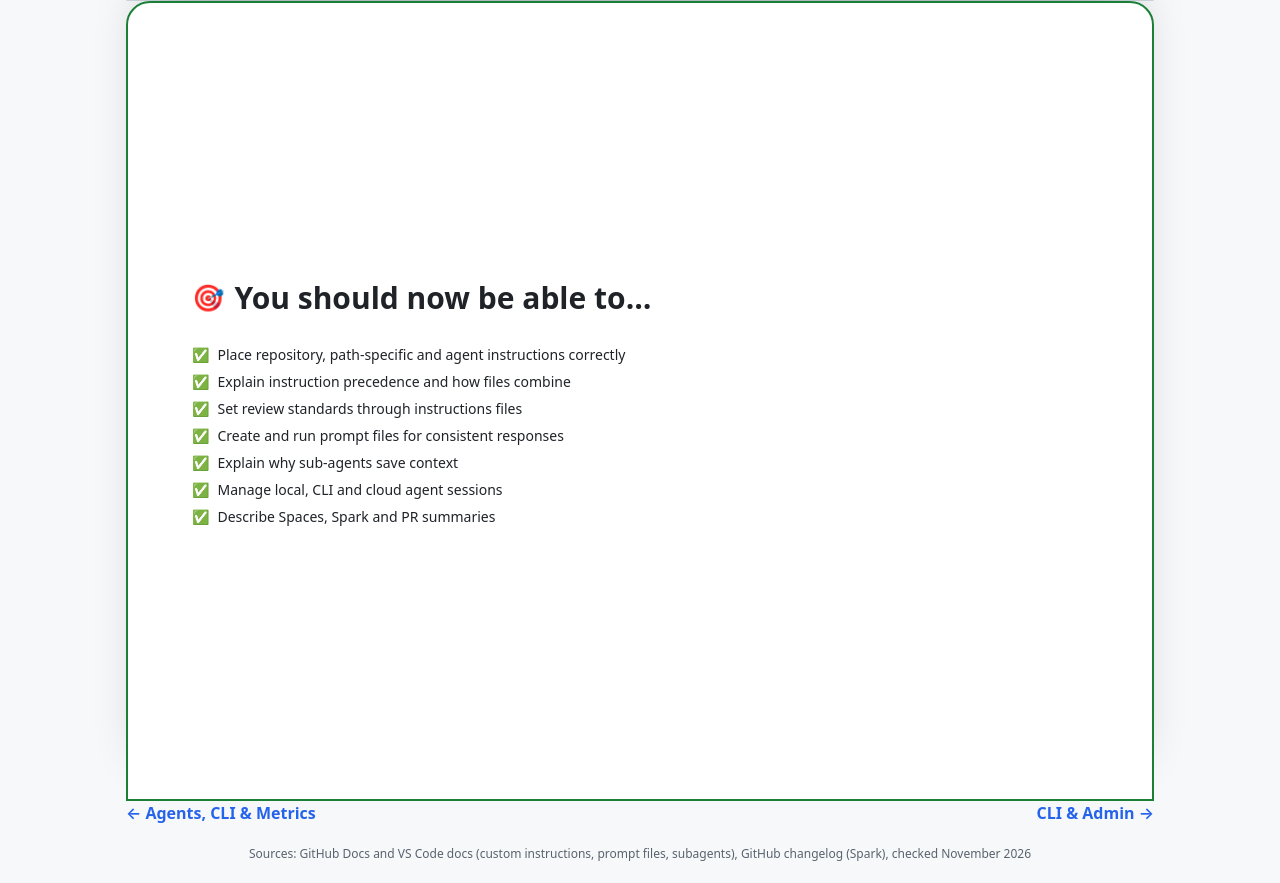
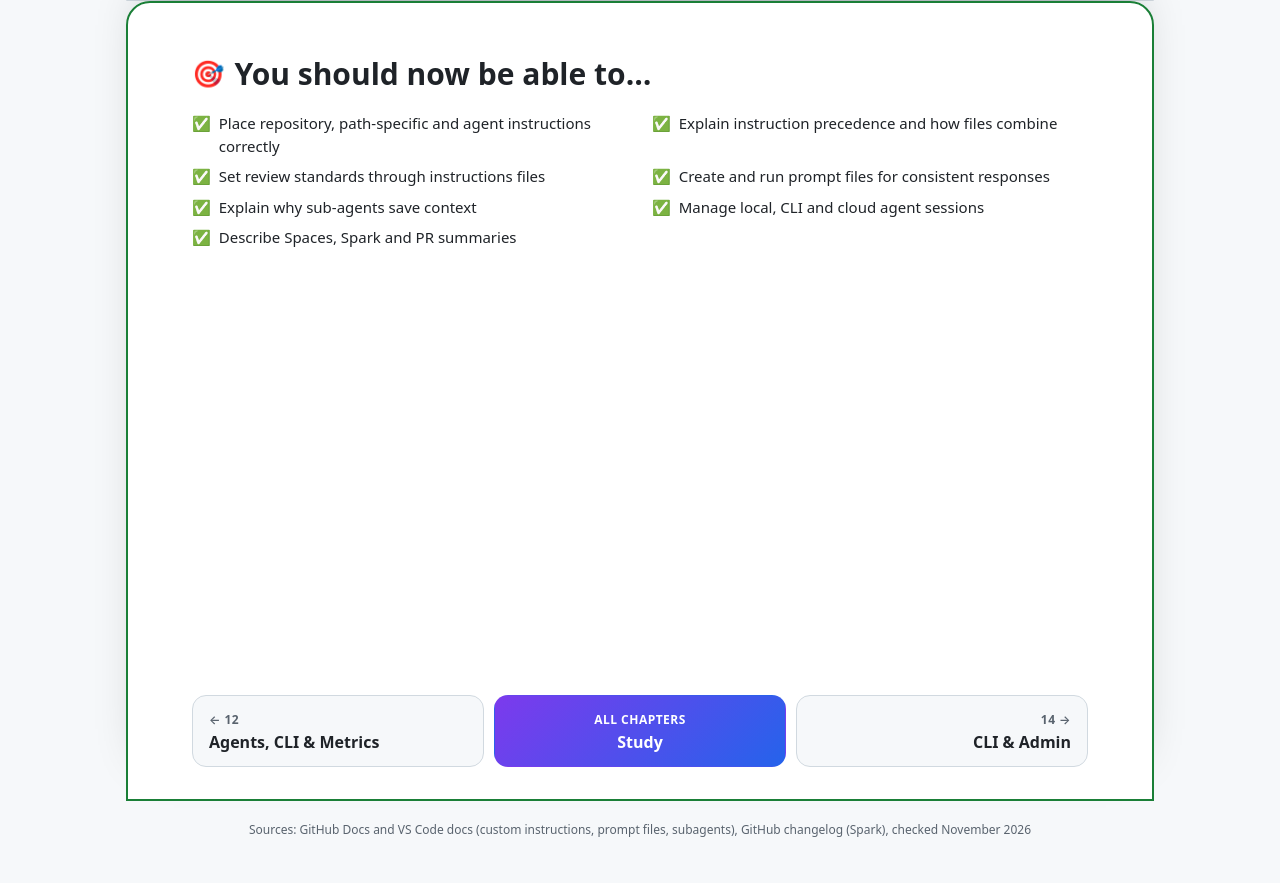
Before and after one commit to wilsonpinto88/gh-300, a plain HTML site: page infographics/13-customize-and-extend-copilot.infographic.html in a window 1280 px wide. Shown: the part 5981-6864 px from the top of the page. After the commit the page ends 6840 px from the top, so only its background shows below. Drawn offline with Linux system fonts and the light colour scheme.

Commit message:
Add chapter nav buttons to infographic summary cards
Replace the small prev/next text links under each infographic with three
large buttons inside the summary card: previous chapter, Study home and
next chapter. Compact the summary: content starts at the top, checklist
in two columns on wide screens. Bump SW cache to v8.

Co-Authored-By: Claude Opus 5.5 <noreply@anthropic.com>

```diff
--- a/infographics/13-customize-and-extend-copilot.infographic.html
+++ b/infographics/13-customize-and-extend-copilot.infographic.html
@@ -61,5 +61,5 @@ Flag any use of `any` in review comments.
 <section><h2><span>✨</span>Spaces, Spark and PR summaries</h2><div class="grid c4"><div class="card"><div class="ic">🗂️</div><h4>Spaces</h4><p>Curated, shareable context (repos, files, issues, notes) that grounds Copilot answers.</p></div><div class="card blue"><div class="ic">⚡</div><h4>Spark</h4><p>Builds small web apps from natural language, with hosting and live preview.</p></div><div class="card green"><div class="ic">📄</div><h4>PR summaries</h4><p>Copilot drafts the PR description: what changed, why, and where to look.</p></div><div class="card amber"><div class="ic">🔍</div><h4>Code review</h4><p>Comments with suggested changes, guided by your instructions files.</p></div></div>
 <div class="callout caution"><span>⚠️</span><div><b>Spark retirement:</b> since August 4, 2026, Spark on github.com takes no new users or apps. Existing users can export until August 31, 2026, and deployed apps keep running. The exam guide still lists Spark, so know what it does.</div></div></section>
 
-<section class="sum"><h2><span>🎯</span>You should now be able to…</h2><ul class="chk"><li><span>&#9989;</span><span>Place repository, path-specific and agent instructions correctly</span></li><li><span>&#9989;</span><span>Explain instruction precedence and how files combine</span></li><li><span>&#9989;</span><span>Set review standards through instructions files</span></li><li><span>&#9989;</span><span>Create and run prompt files for consistent responses</span></li><li><span>&#9989;</span><span>Explain why sub-agents save context</span></li><li><span>&#9989;</span><span>Manage local, CLI and cloud agent sessions</span></li><li><span>&#9989;</span><span>Describe Spaces, Spark and PR summaries</span></li></ul></section>
-</main><nav><a href="12-agents-cli-metrics-and-advanced-operational-capabilities.infographic.html">&larr; Agents, CLI &amp; Metrics</a><a href="14-copilot-cli-and-organization-administration.infographic.html">CLI &amp; Admin &rarr;</a></nav><footer>Sources: GitHub Docs and VS Code docs (custom instructions, prompt files, subagents), GitHub changelog (Spark), checked November 2026</footer><script src="assets/scroll-fx.js"></script></body></html>
+<section class="sum"><h2><span>🎯</span>You should now be able to…</h2><ul class="chk"><li><span>&#9989;</span><span>Place repository, path-specific and agent instructions correctly</span></li><li><span>&#9989;</span><span>Explain instruction precedence and how files combine</span></li><li><span>&#9989;</span><span>Set review standards through instructions files</span></li><li><span>&#9989;</span><span>Create and run prompt files for consistent responses</span></li><li><span>&#9989;</span><span>Explain why sub-agents save context</span></li><li><span>&#9989;</span><span>Manage local, CLI and cloud agent sessions</span></li><li><span>&#9989;</span><span>Describe Spaces, Spark and PR summaries</span></li></ul><nav class="chap" aria-label="Chapters"><a class="prev" href="12-agents-cli-metrics-and-advanced-operational-capabilities.infographic.html"><small>&larr; 12</small><b>Agents, CLI &amp; Metrics</b></a><a class="home" href="../index.html#/study"><small>All chapters</small><b>Study</b></a><a class="next" href="14-copilot-cli-and-organization-administration.infographic.html"><small>14 &rarr;</small><b>CLI &amp; Admin</b></a></nav></section>
+</main><footer>Sources: GitHub Docs and VS Code docs (custom instructions, prompt files, subagents), GitHub changelog (Spark), checked November 2026</footer><script src="assets/scroll-fx.js"></script></body></html>
--- a/infographics/assets/visuals.css
+++ b/infographics/assets/visuals.css
@@ -99,3 +99,24 @@
 @media(max-width:560px){.code{white-space:pre-wrap;overflow-wrap:anywhere}}
 /* breathing room: the original flow badges stick out above the first row */
 main section .flow{margin-top:18px}
+
+/* Summary card: compact checklist, chapter nav pinned to the card's bottom */
+.sum .chk{grid-template-columns:repeat(auto-fit,minmax(min(100%,300px),1fr));gap:8px 24px}
+.sum .chk li{font-size:15px}
+.sum .visual{margin-top:18px}
+.fx main>section.sum{justify-content:flex-start;padding-top:clamp(28px,4vw,48px);padding-bottom:clamp(20px,3vw,32px)}
+.fx main>section.sum>h2{margin-bottom:16px}
+
+/* Chapter nav: previous / study home / next, as large tap targets */
+nav.chap{display:grid;grid-template-columns:1fr 1fr 1fr;gap:10px;max-width:none;margin:28px 0 0;padding:0}
+.sum>nav.chap{margin-top:auto;padding-top:28px}
+nav.chap a{display:flex;flex-direction:column;justify-content:center;gap:3px;min-height:72px;padding:12px 16px;border:1px solid var(--line);border-radius:14px;background:var(--bg);color:var(--ink);text-decoration:none;transition:border-color .15s,transform .15s}
+nav.chap a:hover,nav.chap a:focus-visible{border-color:var(--acc);transform:translateY(-2px)}
+nav.chap a:focus-visible{outline:2px solid var(--acc);outline-offset:2px}
+nav.chap small{font-size:12px;font-weight:600;letter-spacing:.04em;text-transform:uppercase;color:var(--mut)}
+nav.chap b{font-size:16px;line-height:1.25;overflow-wrap:anywhere}
+nav.chap .prev{text-align:left}
+nav.chap .next{text-align:right}
+nav.chap .home{text-align:center;background:linear-gradient(135deg,var(--acc),var(--acc2));border-color:transparent}
+nav.chap .home small,nav.chap .home b{color:#fff}
+@media(max-width:560px){nav.chap{gap:8px}nav.chap a{padding:10px;min-height:68px}nav.chap b{font-size:14px}nav.chap small{font-size:11px;letter-spacing:.02em}}
--- a/sw.js
+++ b/sw.js
@@ -1,5 +1,5 @@
 // Offline support. Bump VERSION when the precache list changes.
-const VERSION = "gh300-v7";
+const VERSION = "gh300-v8";
 const INFOGRAPHICS = [
   "01-responsible-ai-ethics-and-safe-usage",
   "02-github-copilot-fundamentals-plans-and-core-features",
```
Also changed, not shown: infographics/01-responsible-ai-ethics-and-safe-usage.infographic.html (+1 -1 lines), infographics/02-github-copilot-fundamentals-plans-and-core-features.infographic.html (+1 -1 lines), infographics/03-copilot-in-the-ide-suggestions-chat-inline-chat-and-edits.infographic.html (+1 -1 lines), infographics/04-prompt-crafting-engineering-and-context-control.infographic.html (+1 -1 lines), infographics/05-how-copilot-works-context-data-flow-and-limitations.infographic.html (+1 -1 lines), infographics/06-privacy-public-code-matching-content-exclusions-and-safeguards.infographic.html (+1 -1 lines), infographics/07-administration-policy-management-and-enterprise-governance.infographic.html (+1 -1 lines), infographics/08-developer-productivity-sdlc-and-practical-use-cases.infographic.html (+1 -1 lines), infographics/09-testing-with-github-copilot.infographic.html (+1 -1 lines), infographics/10-github-com-workflows-pull-requests-code-review-and-issues.infographic.html (+1 -1 lines), infographics/11-spaces-knowledge-bases-and-mcp-server.infographic.html (+1 -1 lines), infographics/12-agents-cli-metrics-and-advanced-operational-capabilities.infographic.html (+1 -1 lines), infographics/14-copilot-cli-and-organization-administration.infographic.html (+2 -2 lines).
